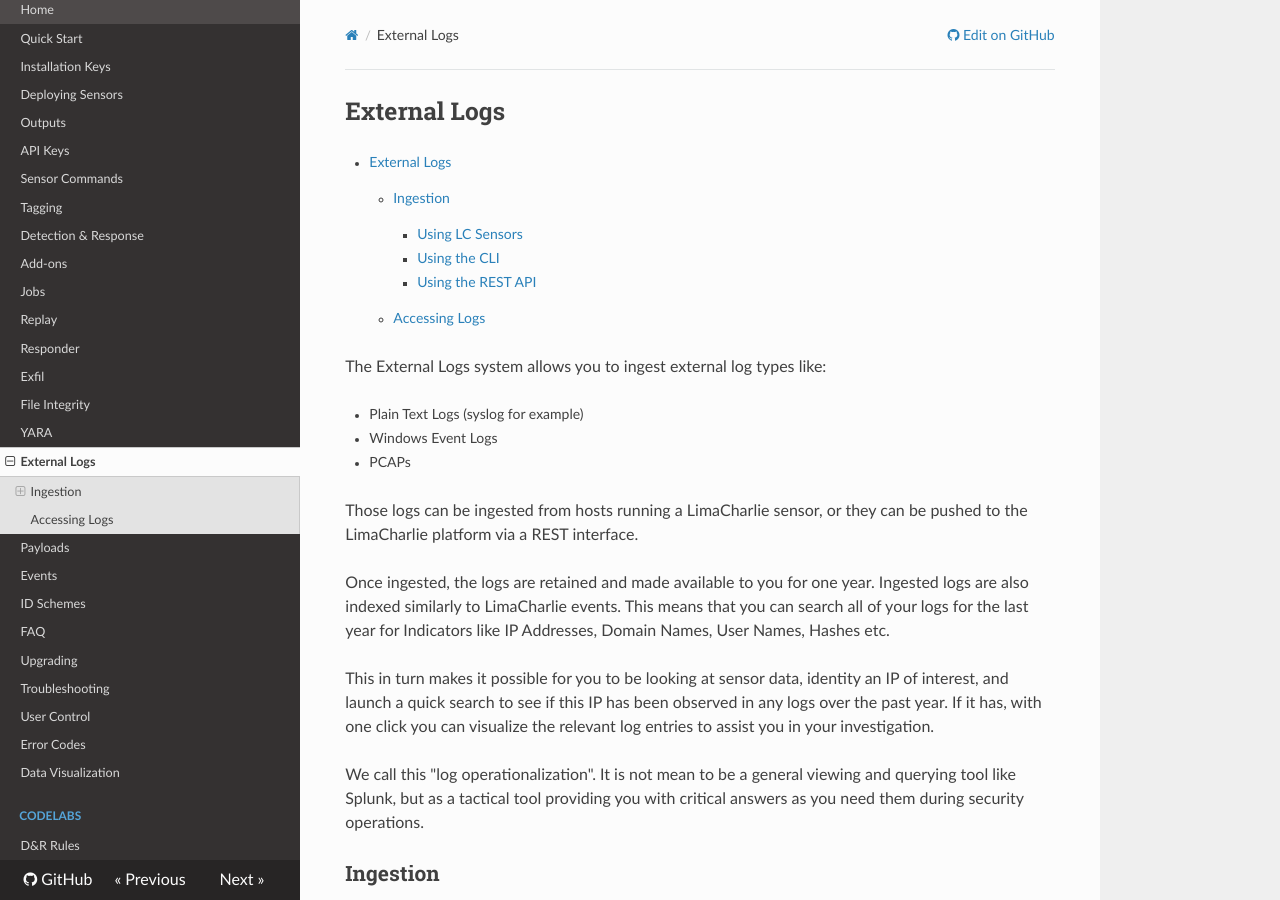
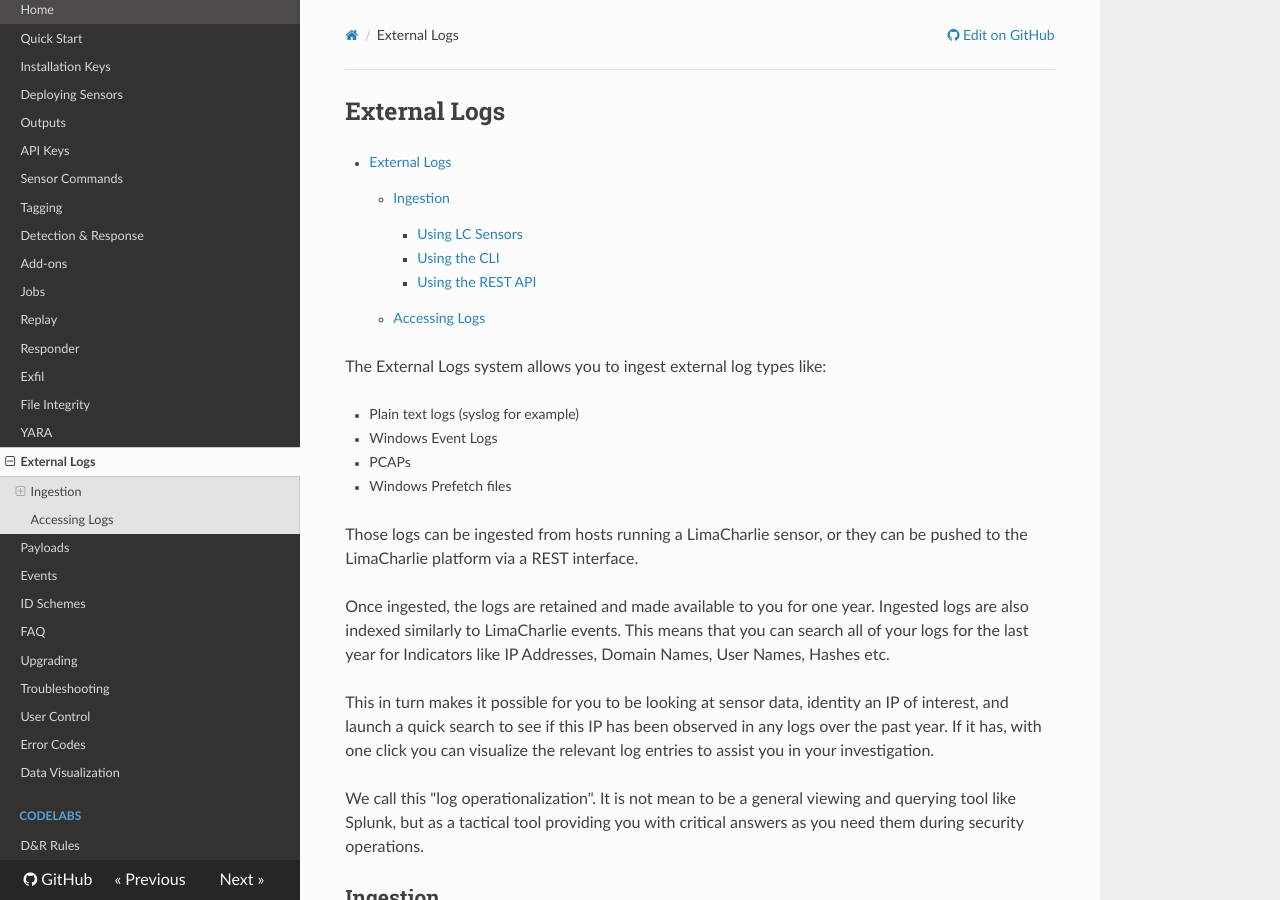
Before and after one commit to refractionPOINT/lce_doc, an MkDocs documentation site: the page built from docs/external_logs.md, in a window 1280 px wide and 900 px high. Built offline with MkDocs 1.6.1, drawn with Linux system fonts in a browser that asks for light colours; nearby versions of some CDN libraries; old or Windows-style settings are respelled for this version of MkDocs.

```diff
--- a/docs/external_logs.md
+++ b/docs/external_logs.md
@@ -4,9 +4,10 @@
 
 The External Logs system allows you to ingest external log types like:
 
-* Plain Text Logs (syslog for example)
+* Plain text logs (syslog for example)
 * Windows Event Logs
 * PCAPs
+* Windows Prefetch files
 
 Those logs can be ingested from hosts running a LimaCharlie sensor, or they
 can be pushed to the LimaCharlie platform via a REST interface.
```
